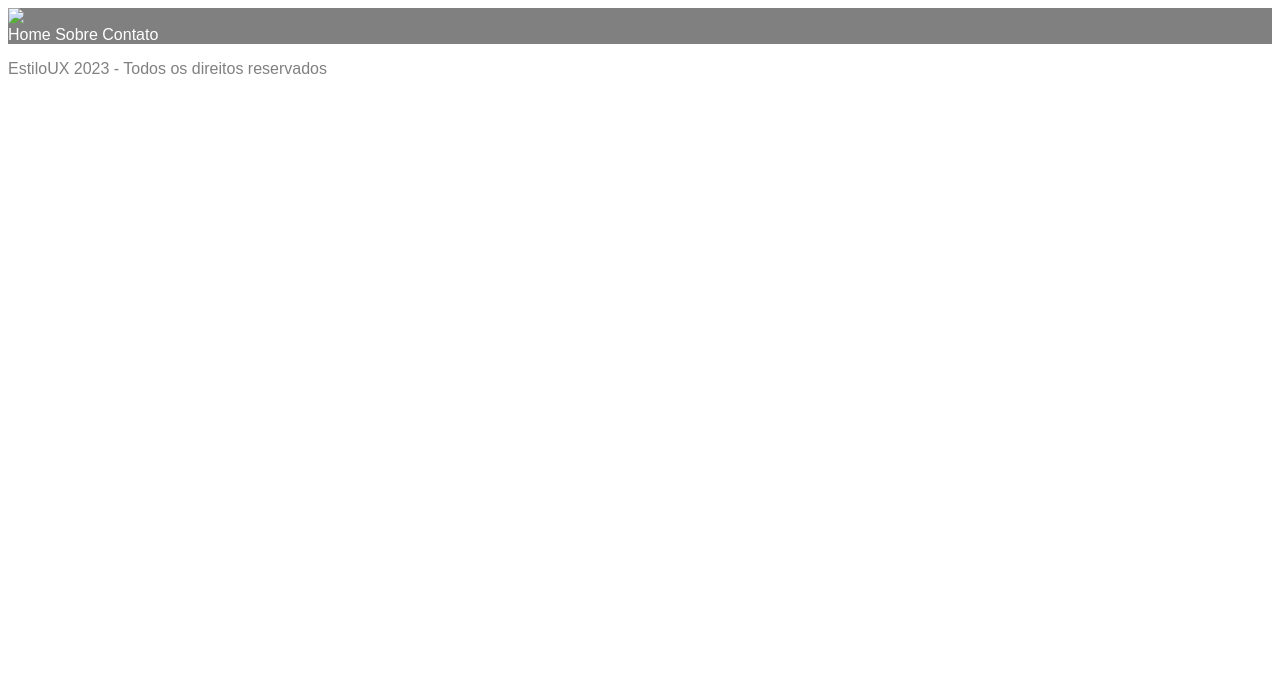
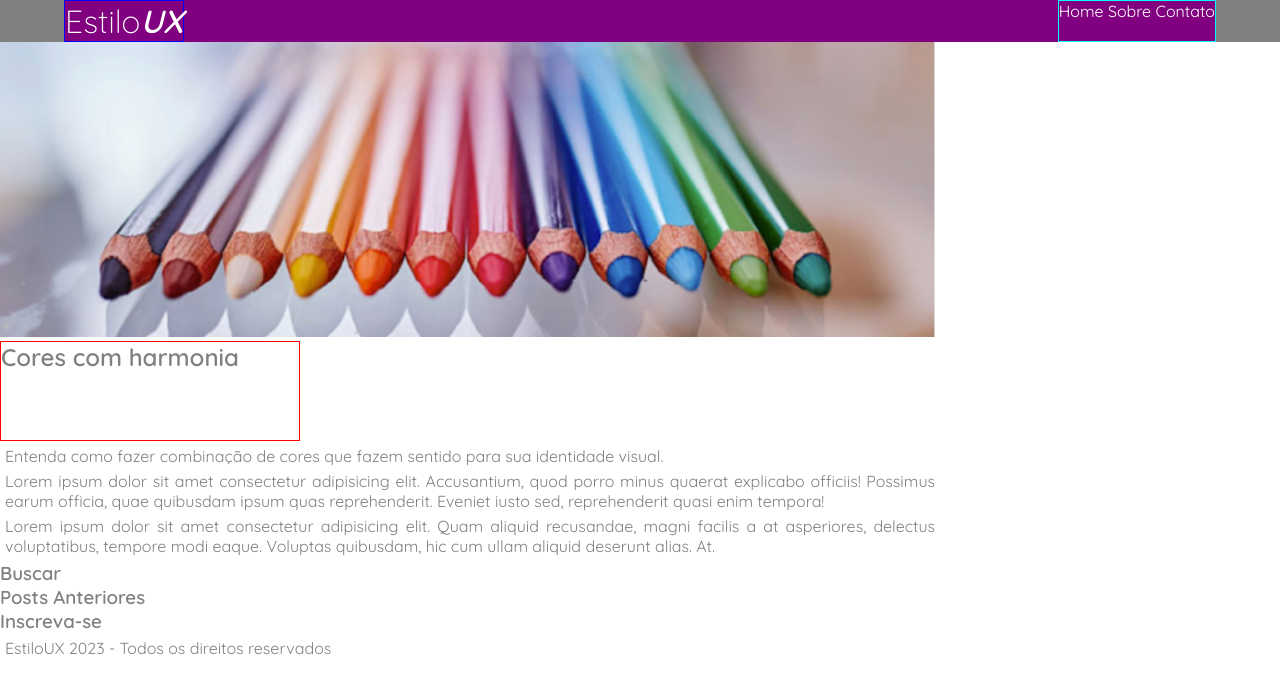
Before and after one commit to RichardRichk/estiloux-projeto-inicial-senai, a plain HTML site: page index.html in a window 1280 px wide. Drawn offline with Linux system fonts and the light colour scheme.

Commit message:
trabalhando no html e css

```diff
--- a/index.html
+++ b/index.html
@@ -10,17 +10,47 @@
 <body>
 
     <header>
-        <img src="" alt="Logo Estilo UX">
+        <div class="container-grid header-flex">
 
-        <nav>
-            <a href="">Home</a>
-            <a href="">Sobre</a>
-            <a href="">Contato</a>
-        </nav>
+            <h1>Estilo<span id="logoux">UX</span></h1>
+
+            <nav>
+                <a href="">Home</a>
+                <a href="">Sobre</a>
+                <a href="">Contato</a>
+            </nav>
+
+        </div> <!--container-grid-->
 
     </header>
 
     <main>
+
+        <section>
+            <img src="images/lapis-de-cor.png" alt="Lápis de Cor">
+
+            <h2>Cores com harmonia</h2>
+
+            <p>Entenda como fazer combinação de cores que fazem sentido para sua identidade visual.</p>
+
+            <p>Lorem ipsum dolor sit amet consectetur adipisicing elit. Accusantium, quod porro minus quaerat explicabo officiis! Possimus earum officia, quae quibusdam ipsum quas reprehenderit. Eveniet iusto sed, reprehenderit quasi enim tempora!</p>
+
+            <p>Lorem ipsum dolor sit amet consectetur adipisicing elit. Quam aliquid recusandae, magni facilis a at asperiores, delectus voluptatibus, tempore modi eaque. Voluptas quibusdam, hic cum ullam aliquid deserunt alias. At.</p>
+        </section>
+
+        <aside>
+            <article>
+                <h3>Buscar</h3>
+            </article>
+
+            <article>
+                <h3>Posts Anteriores</h3>
+            </article>
+
+            <article>
+                <h3>Inscreva-se</h3>
+            </article>
+        </aside>
 
     </main>
 
--- a/styles/style.css
+++ b/styles/style.css
@@ -1,18 +1,63 @@
-html {
-    width: 100%;
+@import url('https://fonts.googleapis.com/css2?family=Quicksand:wght@300;400;600&display=swap');
+
+/* reset de propriedades */
+*{
+    margin: 0;
+    padding: 0;
+    box-sizing: border-box;
 }
 
 body {
-    font-family: sans-serif;
+    font-family: 'Quicksand', sans-serif;
     color: grey;
 
 }
+/* Configurações genéricas */
 
+div.container-grid{
+    width: 90%;
+    margin: 0 auto;
+    background-color: purple;
+}
+
+        /****CABEÇALHO****/
 header {
     background-color: grey;
+}
+
+div.header-flex{
+    display: flex;
+    justify-content: space-between;
+}
+
+header h1{
+    color: white;
+    font-weight: 300;
+    border: 1px solid blue;
+}
+
+header h1 #logoux{
+    font-weight: 600;
+    font-style: italic;
+}
+
+header nav{
+    border: 1px solid cyan;
 }
 
 header nav a {
     text-decoration: none;
     color: white;
 }
+
+h2{
+    width: 300px;
+    height: 100px;
+    border: 1px solid red;
+}
+
+body p{
+    margin: 5px;
+    width: 930px;
+    text-align: justify;
+}
```
Also changed, not shown: images/lapis-de-cor.png (added).
